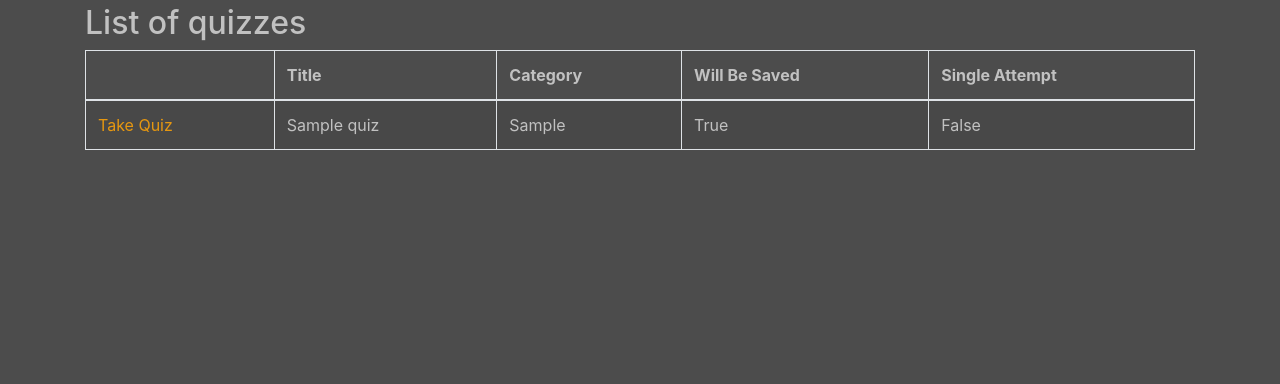
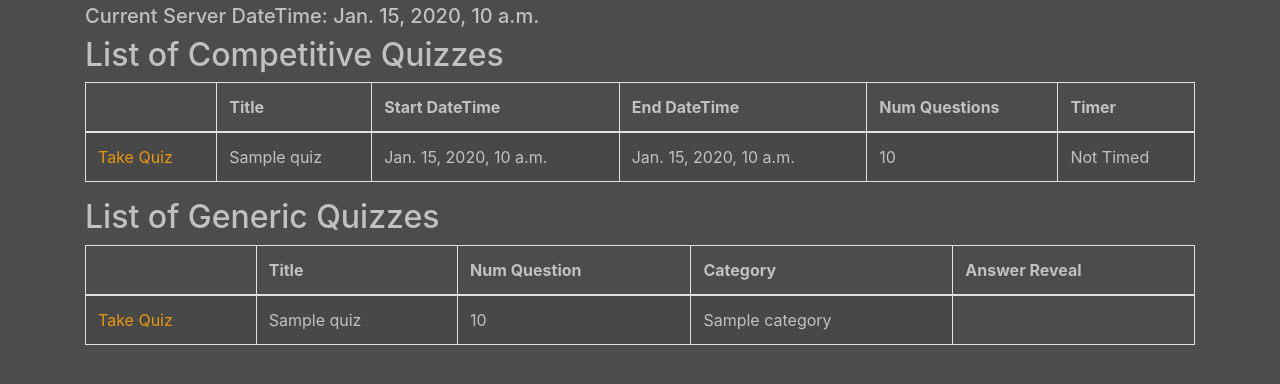
Before and after one commit to SobolGaming/Trivianator, a Django app: template trivianator/trivia/templates/trivia/quiz_list.html in a window 1280 px wide. Shown: the part 66-450 px from the top of the page. Run offline with Django 3.2, Linux system fonts and the light colour scheme; tables that the repository leaves empty hold one stand-in row (values such as "Sample post"); the template is opened without the code that fills it: values that come from a table or form of the project are taken from there, most other values are stand-ins (such as "Sample title", 1, 10 or a date in 2020); some libraries are stand-ins or nearby versions.

Commit message:
added concept of 'competitive' quizzes and logic to handle them

```diff
--- a/trivianator/trivia/models.py
+++ b/trivianator/trivia/models.py
@@ -3,7 +3,8 @@ import re
 from django.db import models
 from django.core.exceptions import ValidationError, ImproperlyConfigured
 from django.core.validators import MaxValueValidator, validate_comma_separated_integer_list
-from django.utils.timezone import now
+from django.utils.dateparse import parse_datetime
+from django.utils.timezone import now, timedelta, is_aware, make_aware
 from django.conf import settings
 from model_utils.managers import InheritanceManager
 from django.utils.translation import ugettext as _
@@ -111,6 +112,21 @@ class Quiz(models.Model):
         verbose_name=_("Show Leaderboards"),
         help_text=_("Boolean if leaderboards should be displayed after quiz completion."))
 
+    competitive = models.BooleanField(blank=True, default=False,
+        verbose_name=_("Competitive"),
+        help_text=_("Boolean if this quiz is competitive. If 'True' it disables "
+                    "displaying results of the quiz or of the leaderboards, although "
+                    "leaderboard data is collected. Requires 'StartTime' and 'EndTime' "
+                    "to be specified."))
+
+    start_time = models.DateTimeField(blank=True, null=True, default=None,
+        verbose_name=_("StartTime"),
+        help_text=_("Start DateTime of the quiz."))
+
+    end_time = models.DateTimeField(blank=True, null=True, default=None,
+        verbose_name=_("EndTime"),
+        help_text=_("End DateTime of the quiz."))
+
     def save(self, force_insert=False, force_update=False, *args, **kwargs):
         self.url = re.sub('\s+', '-', self.url).lower()
 
@@ -149,6 +165,14 @@ class Quiz(models.Model):
     def get_leaderboard(self):
         return Leaderboard.objects.filter(quiz=self).order_by('-score', 'completion_time')[:30]
 
+    @property
+    def no_longer_competitive(self):
+        if self.competitive:
+            if now() >= self.end_time:
+                return True
+            else:
+                return False
+        return True
 
 # progress manager
 class ProgressManager(models.Manager):
@@ -412,11 +436,12 @@ class Sitting(models.Model):
         self.end = now()
         self.save()
 
-        # add to leaderboard
-        if not Leaderboard.objects.filter(quiz=self.quiz, user=self.user).exists():
-            ld = Leaderboard.objects.create(
-                quiz=self.quiz, user=self.user, score=self.current_score, completion_time=(self.end - self.start).seconds
-            )
+        # add to leaderboard if quiz was competitive and currently in session
+        if self.quiz.competitive and self.quiz.end_time > now() and self.quiz.start_time < now():
+            if not Leaderboard.objects.filter(quiz=self.quiz, user=self.user).exists():
+                ld = Leaderboard.objects.create(
+                    quiz=self.quiz, user=self.user, score=self.current_score, completion_time=(self.end - self.start).seconds
+                )
 
     def add_incorrect_question(self, question):
         """
@@ -650,6 +675,13 @@ class JSONUpload(models.Model):
 def sanitize_string(data):
     return re.sub('\s+', '-', data)
 
+def process_datetime_string(date_str):
+    ret = parse_datetime(date_str)
+    # make timezone aware if not aware
+    if not is_aware(ret):
+        ret = make_aware(ret)
+    return ret
+
 def json_upload_post_save(sender, instance, created, *args, **kwargs):
     if not instance.completed:
         json_file = instance.file
@@ -670,6 +702,9 @@ def json_upload_post_save(sender, instance, created, *args, **kwargs):
                 draft = data['Quiz']['Draft'] if 'Draft' in data['Quiz'] else False,
                 timer = max(0, data['Quiz']['Timer']) if 'Timer' in data['Quiz'] else 0,
                 show_leaderboards = data['Quiz']['Leaderboards'] if 'Leaderboards' in data['Quiz'] else True,
+                competitive = data['Quiz']['Competitive'] if 'Competitive' in data['Quiz'] else False,
+                start_time = process_datetime_string(data['Quiz']['StartTime']) if 'StartTime' in data['Quiz'] else now(),
+                end_time = process_datetime_string(data['Quiz']['EndTime']) if 'EndTime' in data['Quiz'] else now() + timedelta(hours=1),
             )
 
             # Create questions
--- a/trivianator/trivia/templates/trivia/quiz_list.html
+++ b/trivianator/trivia/templates/trivia/quiz_list.html
@@ -4,30 +4,108 @@
 {% block title %}{% trans "All Quizzes" %}{% endblock %}
 
 {% block content %}
-<h2>{% trans "List of quizzes" %}</h2>
-    {% if quiz_list %}
+	<h5>{% trans "Current Server DateTime: " %}{{ now }}</h5>
+
+	{% if competitive %}
+		<h2>{% trans "List of Competitive Quizzes" %}</h2>
 		<table class="table table-bordered table-striped">
 
 		<thead>
 			<tr>
 			<th></th>
 			<th>{% trans "Title" %}</th>
+			<th>{% trans "Start DateTime" %}</th>
+			<th>{% trans "End DateTime" %}</th>
+			<th>{% trans "Num Questions" %}</th>
+			<th>{% trans "Timer" %}</th>
+			</tr>
+		</thead>
+
+		<tbody>
+			{% for quiz in competitive %}
+				<tr>
+				<td><a href="{% url 'quiz_start_page' slug=quiz.url %}">{% trans "Take Quiz" %}</a></td>
+				<td>{{ quiz.title }}</td>
+				<td>{{ quiz.start_time }}</td>
+				<td>{{ quiz.end_time }}</td>
+				<td>{{ quiz.get_max_score }}</td>
+				{% if quiz.timer > 0 %}
+					<td>{{ quiz.timer|smooth_timedelta }}</td>
+				{% else %}
+					<td>{% trans "Not Timed" %}</td>
+				{% endif %}
+				</tr>
+			{% endfor %}
+		</tbody>
+
+		</table>
+	{% else %}
+		<p>{% trans "There are currently no available Competitive Quizzes" %}.</p>
+	{% endif %}
+
+	{% if competitive_upcoming_count > 0 %}
+		<h2>{% trans "List of Upcoming Competitive Quizzes" %}</h2>
+		<table class="table table-bordered table-striped">
+
+		<thead>
+			<tr>
+			<th></th>
+			<th>{% trans "Title" %}</th>
+			<th>{% trans "Start DateTime" %}</th>
+			<th>{% trans "End DateTime" %}</th>
+			<th>{% trans "Num Questions" %}</th>
+			<th>{% trans "Timer" %}</th>
+			</tr>
+		</thead>
+
+		<tbody>
+			{% for quiz in competitive_upcoming %}
+				<tr>
+				<td>{% trans "Will Be Available on Start" %}</a></td>
+				<td>{{ quiz.title }}</td>
+				<td>{{ quiz.start_time }}</td>
+				<td>{{ quiz.end_time }}</td>
+				<td>{{ quiz.get_max_score }}</td>
+				{% if quiz.timer > 0 %}
+					<td>{{ quiz.timer|smooth_timedelta }}</td>
+				{% else %}
+					<td>{% trans "Not Timed" %}</td>
+				{% endif %}
+				</tr>
+			{% endfor %}
+		</tbody>
+
+		</table>
+	{% endif %}
+
+	<h2>{% trans "List of Generic Quizzes" %}</h2>
+	{% if generic %}
+		<table class="table table-bordered table-striped">
+
+		<thead>
+			<tr>
+			<th></th>
+			<th>{% trans "Title" %}</th>
+			<th>{% trans "Num Question" %}</th>
 			<th>{% trans "Category" %}</th>
-			  <th>{% trans "Will Be Saved" %}</th>
-			  <th>{% trans "Single Attempt" %}</th>
+			<th>{% trans "Answer Reveal" %}</th>
 			</tr>
 		</thead>
 
 		<tbody>
 
-        	{% for quiz in quiz_list %}
+			{% for quiz in generic %}
 
 			<tr>
 			<td><a href="{% url 'quiz_start_page' slug=quiz.url %}">{% trans "Take Quiz" %}</a></td>
 			<td>{{ quiz.title }}</td>
+			<td>{{ quiz.get_max_score }}</td>
 			<td>{{ quiz.category }}</td>
-			  <td>{{ quiz.saved }}</td>
-			  <td>{{ quiz.single_attempt }}</td>
+			{% if quiz.answers_reveal_option == 1 %}
+				<td>{% trans "After each question" %}</td>
+			{% elif quiz.answers_reveal_option == 2 %}
+				<td>{% trans "At end of quiz" %}</td>
+			{% endif %}
 			</tr>
 
 			{% endfor %}
@@ -36,6 +114,42 @@
 		</table>
 
 	{% else %}
-        <p>{% trans "There are no available quizzes" %}.</p>
+		<p>{% trans "There are no available General Quizzes" %}.</p>
 	{% endif %}
+
+	{% if competitive_old_count > 0 %}
+		<h2>{% trans "List of Expired Competitive Quizzes" %}</h2>
+		<table class="table table-bordered table-striped">
+
+		<thead>
+			<tr>
+			<th></th>
+			<th>{% trans "Title" %}</th>
+			<th>{% trans "Start DateTime" %}</th>
+			<th>{% trans "End DateTime" %}</th>
+			<th>{% trans "Num Questions" %}</th>
+			<th>{% trans "Timer" %}</th>
+			</tr>
+		</thead>
+
+		<tbody>
+			{% for quiz in competitive_old %}
+				<tr>
+				<td><a href="{% url 'quiz_start_page' slug=quiz.url %}">{% trans "Take Quiz" %}</a></td>
+				<td>{{ quiz.title }}</td>
+				<td>{{ quiz.start_time }}</td>
+				<td>{{ quiz.end_time }}</td>
+				<td>{{ quiz.get_max_score }}</td>
+				{% if quiz.timer > 0 %}
+					<td>{{ quiz.timer|smooth_timedelta }}</td>
+				{% else %}
+					<td>{% trans "Not Timed" %}</td>
+				{% endif %}
+				</tr>
+			{% endfor %}
+		</tbody>
+
+		</table>
+	{% endif %}
+
 {% endblock %}
```
Also changed, not shown: json_files/quiz_competitive_tempate.json (added, +72 -0 lines), trivianator/trivia/templates/result.html (+11 -24 lines), trivianator/trivia/templates/trivia/quiz_detail.html (+6 -2 lines), trivianator/trivia/views.py (+24 -3 lines), json_files/README.md. Lines whose indentation alone changed are shown as unchanged.
